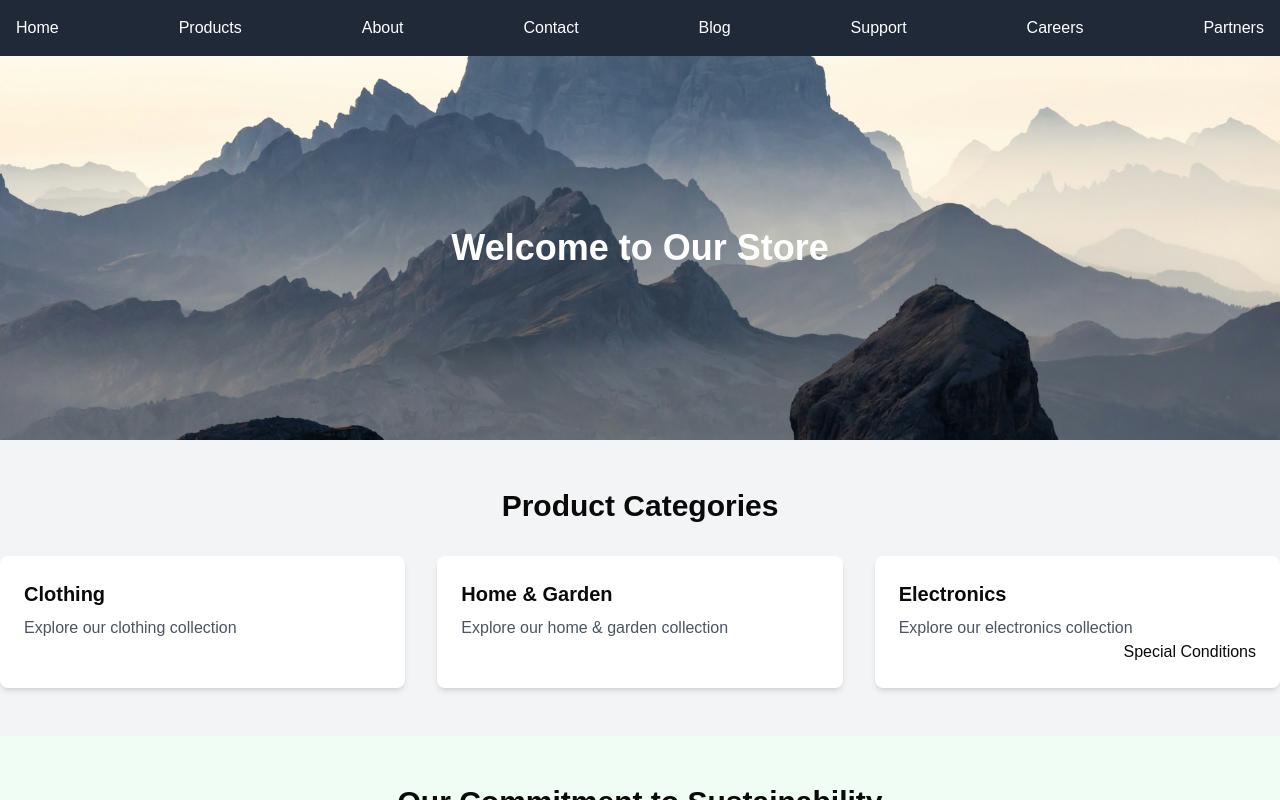
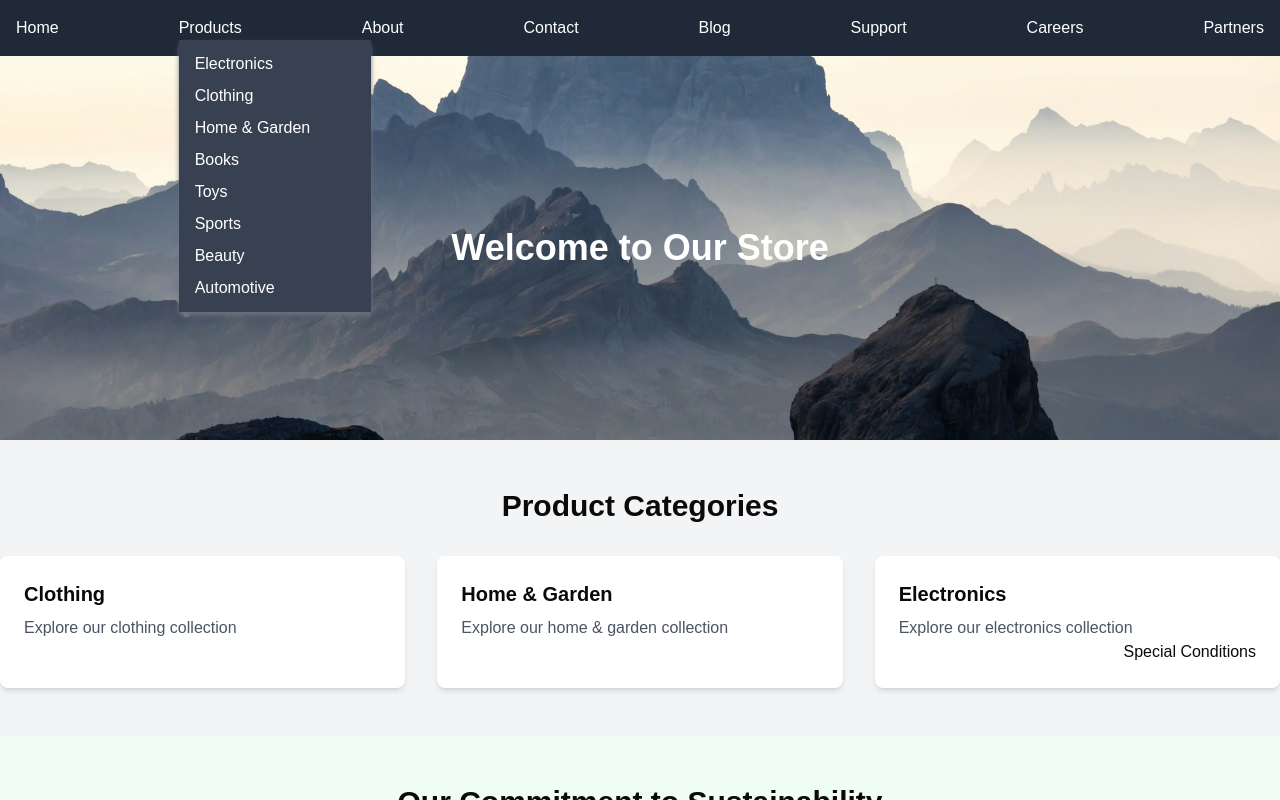
Before and after one commit to c-ryberg/keyboard-handling, a Next.js app: page /demo in a window 1280 px wide. Both pictures are taken after a click on the button "Products". Shown: the top 800 px of the page. Built offline with nearby package versions, Linux system fonts and the light colour scheme.

Commit message:
update subheader logic

```diff
--- /dev/null
+++ b/src/app/demo/components/HeaderSubmenu.css
@@ -0,0 +1,7 @@
+.submenu {
+  display: none;
+}
+
+.mainmenu-item:hover .submenu {
+  display: block;
+}
--- a/src/app/demo/components/HeaderSubmenu.tsx
+++ b/src/app/demo/components/HeaderSubmenu.tsx
@@ -2,6 +2,8 @@
 
 import { useState } from "react";
 import Link from "next/link";
+
+import "./HeaderSubmenu.css";
 
 const submenus: Record<string, string[]> = {
   Products: [
@@ -37,21 +39,23 @@ export const HeaderSubmenu = ({ mainMenuItem }: { mainMenuItem: string }) => {
   const [isSubMenuOpen, setIsSubMenuOpen] = useState<boolean>(false);
   const submenuItems = submenus[mainMenuItem];
 
+  const displayBlockSubmenu = isSubMenuOpen ? "block" : "";
+
   return (
-    <li className="relative">
+    <li className="mainmenu-item">
       {submenuItems ? (
         <div className="relative">
           <button
-            onClick={() => setIsSubMenuOpen(!isSubMenuOpen)}
             onFocus={() => setIsSubMenuOpen(!isSubMenuOpen)}
-            className="hover:text-gray-300"
+            className="mainmenu-button hover:text-gray-300"
             aria-haspopup="true"
             aria-expanded={isSubMenuOpen}
           >
             {mainMenuItem}
           </button>
-          {isSubMenuOpen && (
-            <ul className="absolute z-10 left-0 mt-2 bg-gray-700 p-2 w-48 shadow-md shadow-gray-500">
+          <ul
+            className={`submenu ${displayBlockSubmenu} absolute z-10 left-0 bg-gray-700 p-2 w-48 shadow-md shadow-gray-500`}
+          >
             {submenuItems.map((category, categoryIndex) => (
               <li key={categoryIndex}>
                 <Link
@@ -67,7 +71,6 @@ export const HeaderSubmenu = ({ mainMenuItem }: { mainMenuItem: string }) => {
               </li>
             ))}
           </ul>
-          )}
         </div>
       ) : (
         <Link href="#" className="hover:text-gray-300">
```
Lines whose indentation alone changed are shown as unchanged.
